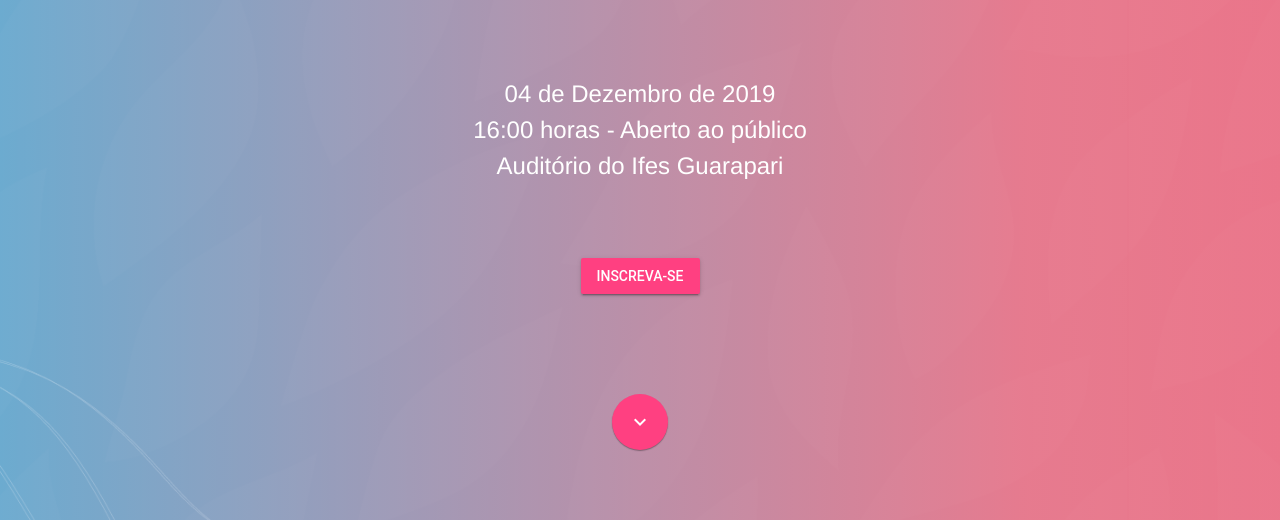
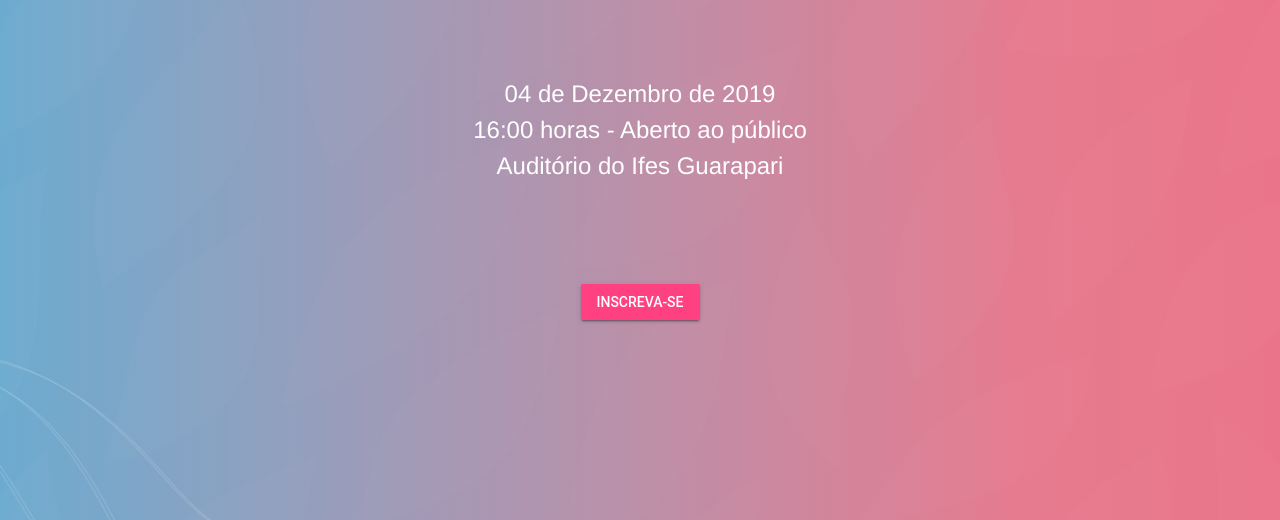
Before and after one commit to ifes-guarapari-sta/site, a website: page src/2019/index.html in a window 1280 px wide. Shown: the part 280-800 px from the top of the page. Drawn offline with nearby package versions, Linux system fonts and the light colour scheme.

Commit message:
Correção do botão inscreva-se

```diff
--- a/src/2019/index.html
+++ b/src/2019/index.html
@@ -147,16 +147,10 @@
      16:00 horas - Aberto ao público
      <br />
      Auditório do Ifes Guarapari
-     <br /> <br /> <br />
-     <a href="https://sigeventos.ifes.edu.br/evento/STAIG2019/pagina/inscricoes" target="_blank">
-      <button class="mdl-button mdl-js-button mdl-button--raised mdl-js-ripple-effect mdl-button--accent">
-       Inscreva-se
-      </button>
-     </a>
     </div>
-    <a href="#second-section">
-     <button class="mdl-button mdl-button--colored mdl-js-button mdl-button--fab mdl-js-ripple-effect">
-      <i class="material-icons">expand_more</i>
+    <a href="https://sigeventos.ifes.edu.br/evento/STAIG2019/pagina/inscricoes" target="_blank">
+     <button class="mdl-button mdl-js-button mdl-button--raised mdl-js-ripple-effect mdl-button--accent">
+      Inscreva-se
      </button>
     </a>
    </div>
```
